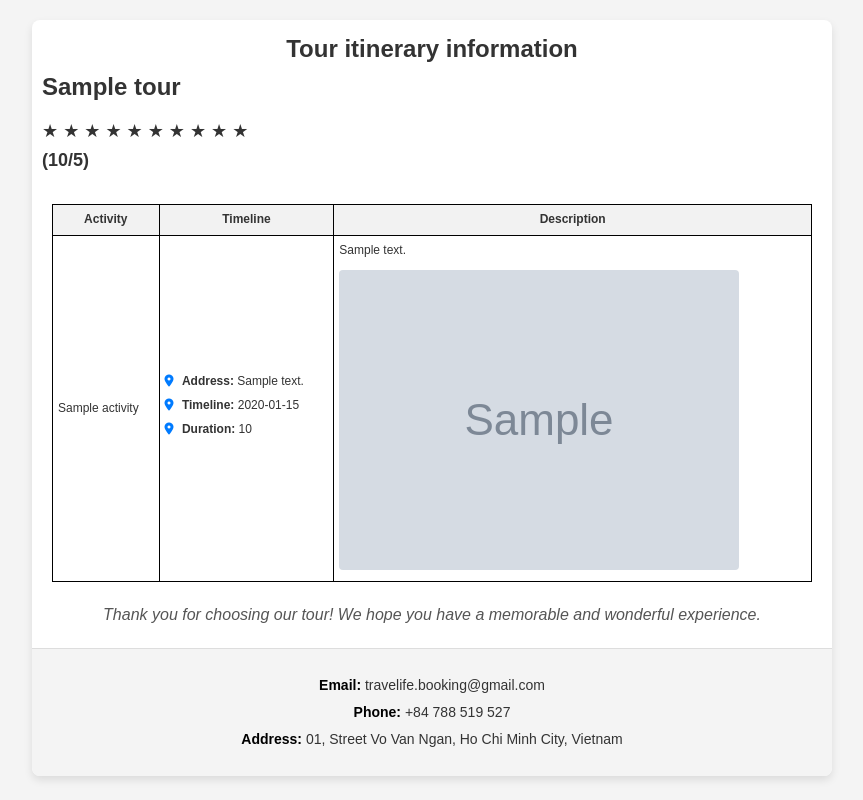
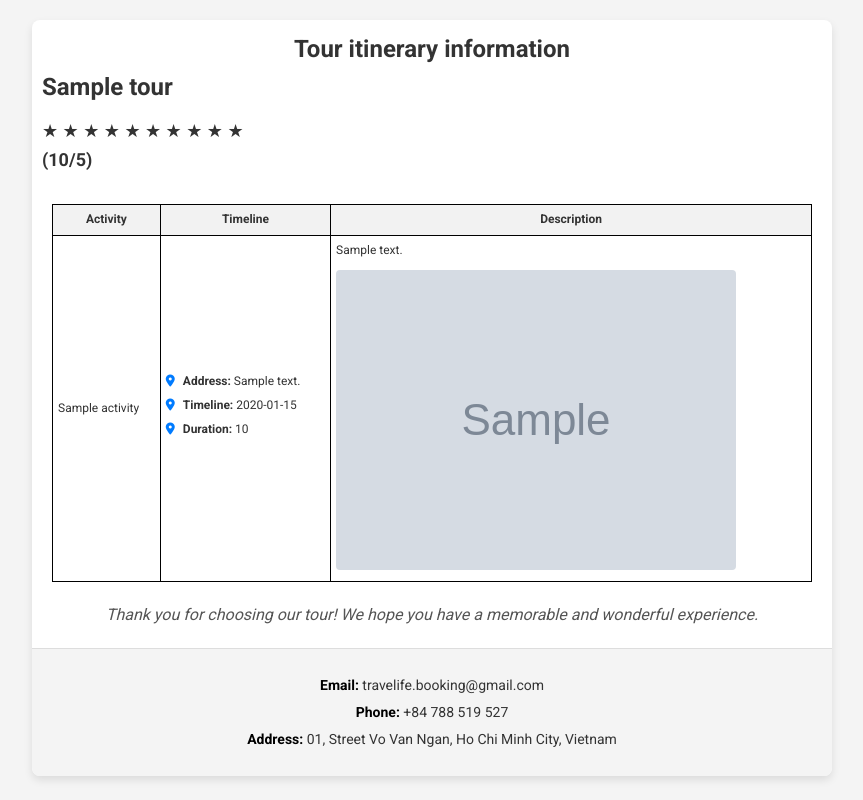
Before and after one commit to vmdt/python-export, a Flask app: template src/templates/itinerary/itinerary_tour.html in a window 1280 px wide. Shown: the whole page, without its empty margins (208-1071 px from the left). Run offline with Flask 2, Linux system fonts and the light colour scheme; the template is opened without the code that fills it: most values are stand-ins (such as "Sample title", 1, 10 or a date in 2020); grey boxes marked "Sample" are stand-in pictures; some web fonts are replaced.

Commit message:
[fix]: fix vi language in pdf

```diff
--- a/src/templates/itinerary/itinerary_tour.html
+++ b/src/templates/itinerary/itinerary_tour.html
@@ -1,5 +1,5 @@
 <!DOCTYPE html>
-<html lang="en">
+<html lang="vi">
   <head>
     <meta charset="UTF-8" />
     <meta name="viewport" content="width=device-width, initial-scale=1.0" />
@@ -8,6 +8,7 @@
       rel="stylesheet"
       href="https://cdnjs.cloudflare.com/ajax/libs/font-awesome/6.0.0-beta3/css/all.min.css"
     />
+    <link href="https://fonts.googleapis.com/css2?family=Roboto:wght@400;500;700&display=swap" rel="stylesheet">
 
     <style>
       /* Reset CSS */
@@ -17,8 +18,15 @@
         box-sizing: border-box;
       }
 
+      @font-face {
+        font-family: 'Roboto';
+        src: url('https://fonts.gstatic.com/s/roboto/v30/KFOmCnqEu92Fr1Mu4mxK.ttf') format('truetype');
+        font-weight: normal;
+        font-style: normal;
+      }
+
       body {
-        font-family: Arial, sans-serif;
+        font-family: 'Roboto', Arial, sans-serif;
         background-color: #f4f4f4;
         color: #333;
         line-height: 1.6;
```
